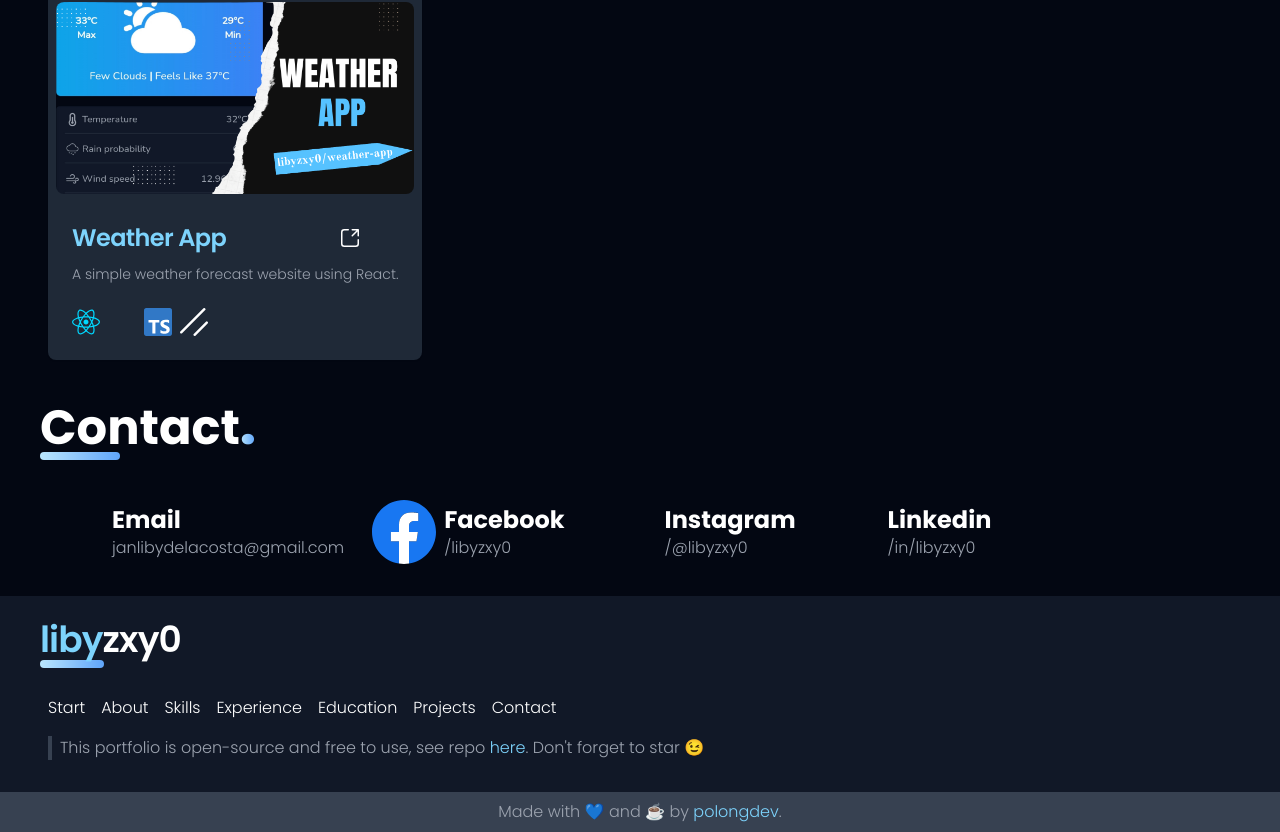
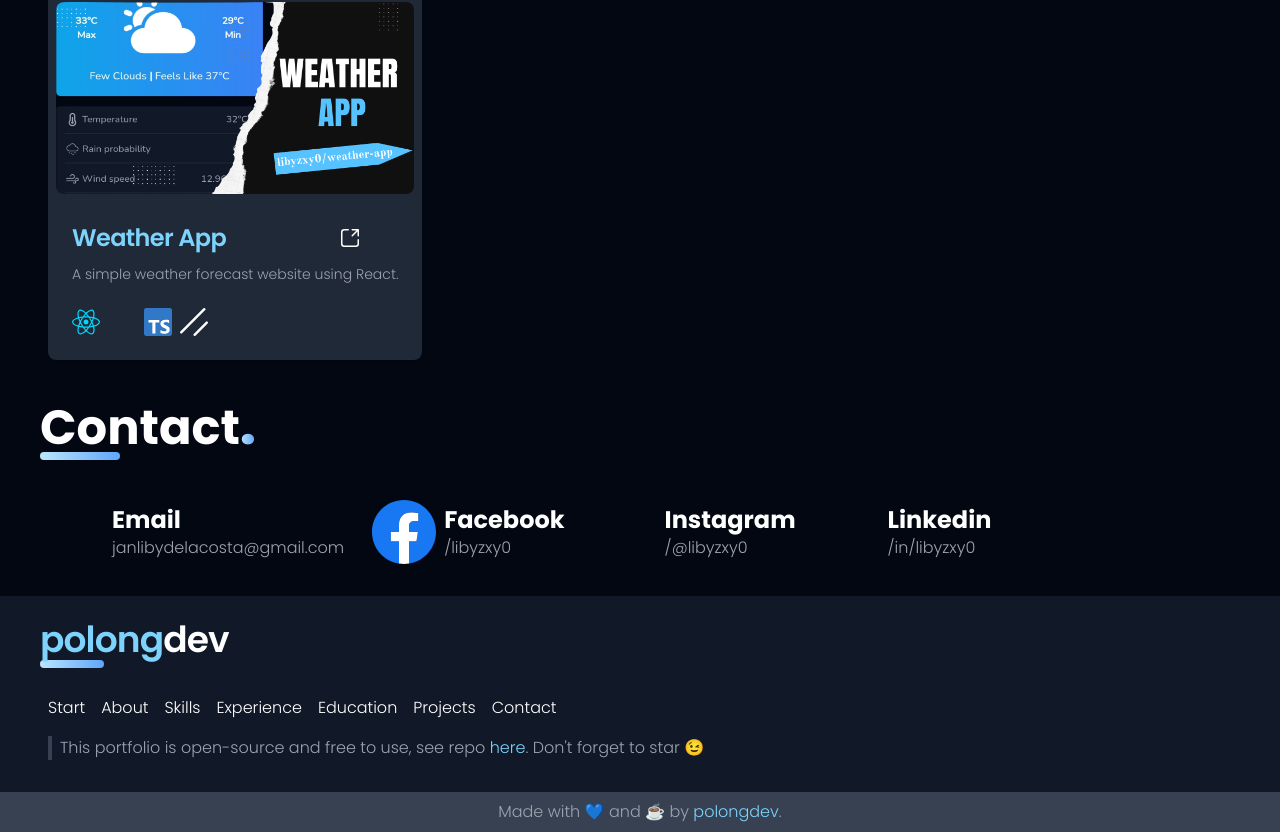
Before and after one commit to PolongDev/modern-portfolio, a React (Vite) app: page / in a window 1280 px wide. Shown: the part 2597-3429 px from the top of the page. Built offline with nearby package versions, Linux system fonts and the light colour scheme; some icons are missing.

Commit message:
Update Footer.tsx

```diff
--- a/src/sections/Footer.tsx
+++ b/src/sections/Footer.tsx
@@ -3,7 +3,7 @@ export default function Footer() {
     <footer className="bg-gray-900 w-full">
       <header className="mx-6 pt-6 md:mx-10">
         <a href="https://polongdev.com" className="text-2xl md:text-4xl font-semibold tracking-tight text-white flex flex-row">
-          <p className="text-sky-300">liby</p>zxy0
+          <p className="text-sky-300">polong</p>dev
         </a>
         <div className="h-1 w-14 rounded-full bg-gradient-to-r from-sky-200 to-blue-400 md:w-16 md:h-2 pt-1"></div>
       </header>
```
